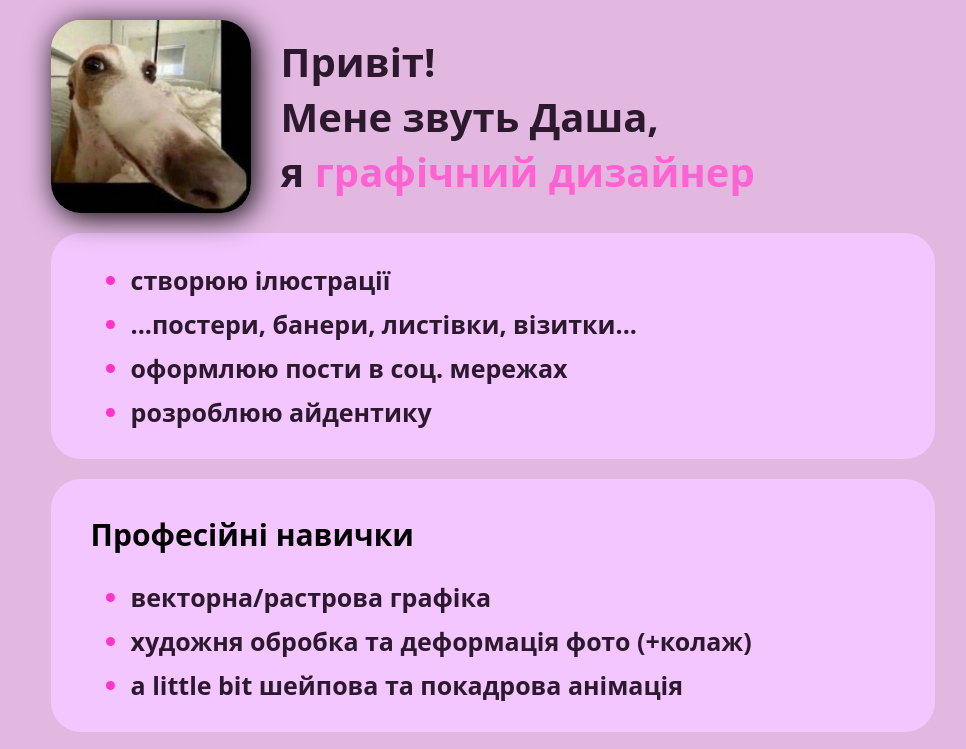
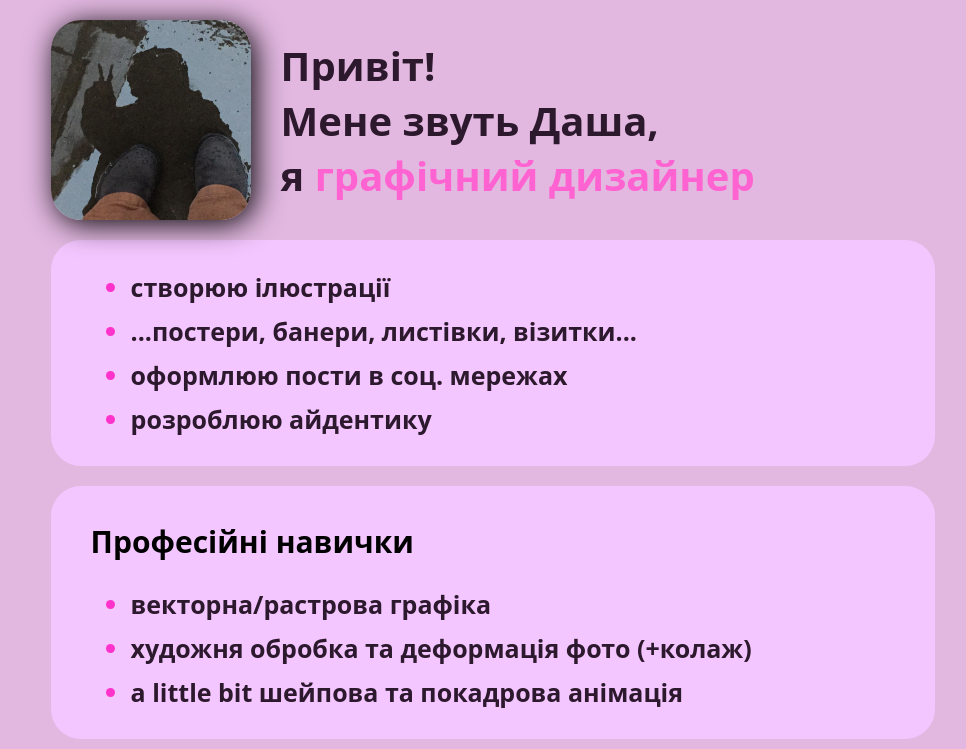
Before and after one commit to ProgAfterDeath/git-firstProject, a plain HTML site: page index.html in a window 1280 px wide. Shown: the top 749 px of the page, without its empty margins (147-1113 px from the left). Drawn offline with Linux system fonts and the light colour scheme.

Commit message:
changing avatar

```diff
--- a/index.html
+++ b/index.html
@@ -12,7 +12,7 @@
     <div class="container">
       <div class="info">
         <img
-          src="img/avatar1.jpg"
+          src="img/avatar.jpg"
           alt="Тут має бути дідькове фото"
           class="avatar"
         />
```
